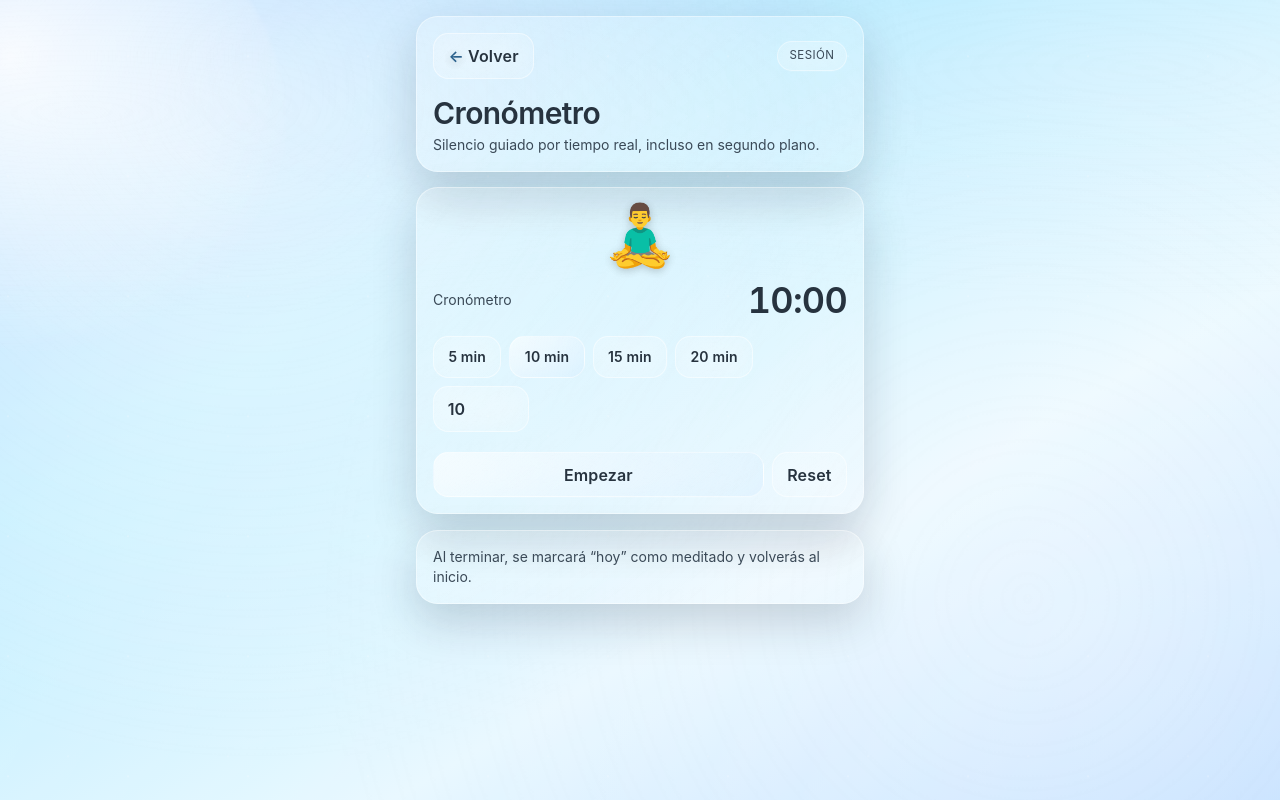
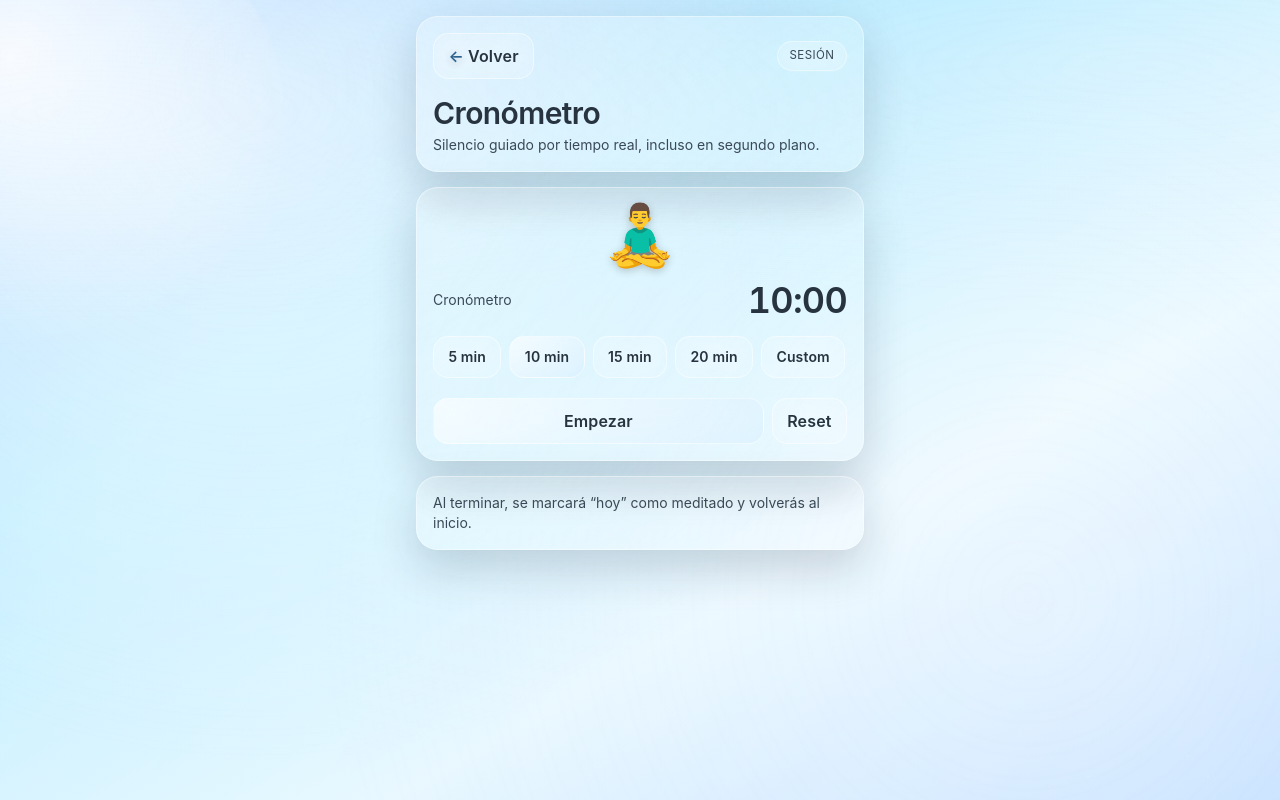
Before and after one commit to Alex-human/medit-streak, a Next.js app: page /timer in a window 1280 px wide. Built offline with nearby package versions, Linux system fonts and the light colour scheme.

Commit message:
gong fix 6

```diff
--- a/components/TimerCard.tsx
+++ b/components/TimerCard.tsx
@@ -1,6 +1,6 @@
 "use client";
 
-import { useCallback, useEffect, useMemo, useRef, useState } from "react";
+import { useEffect, useMemo, useRef, useState } from "react";
 
 const PRESETS = [5, 10, 15, 20];
 
@@ -20,114 +20,34 @@ export default function TimerCard({
   const [minutes, setMinutes] = useState<number>(10);
   const [secondsLeft, setSecondsLeft] = useState<number>(minutes * 60);
   const [running, setRunning] = useState(false);
-
-  const endAtRef = useRef<number | null>(null);
+  const [showCustomInput, setShowCustomInput] = useState(false);
   const gongRef = useRef<HTMLAudioElement | null>(null);
-  const finishCalledRef = useRef(false);
-
-  const getRemainingSeconds = useCallback((endAt: number) => {
-    return Math.max(0, Math.ceil((endAt - Date.now()) / 1000));
-  }, []);
-
-  // iOS/PWA: "desbloquea" el audio en un gesto del usuario (click/tap).
-  const unlockGong = useCallback(() => {
-    const gong = gongRef.current;
-    if (!gong) return;
-
-    try {
-      // Asegura que el elemento tiene el recurso listo
-      gong.load();
-
-      // Truco típico iOS: reproducir en mute dentro del gesto, pausar, y desmutear
-      gong.muted = true;
-      gong.currentTime = 0;
-
-      const p = gong.play();
-      if (p && typeof (p as Promise<void>).then === "function") {
-        void (p as Promise<void>)
-          .then(() => {
-            gong.pause();
-            gong.currentTime = 0;
-            gong.muted = false;
-          })
-          .catch(() => {
-            gong.muted = false;
-          });
-      } else {
-        gong.pause();
-        gong.currentTime = 0;
-        gong.muted = false;
-      }
-    } catch {
-      // no-op
-    }
-  }, []);
-
-  const completeFinish = useCallback(() => {
-    if (finishCalledRef.current) return;
-    finishCalledRef.current = true;
-    onFinish?.();
-  }, [onFinish]);
-
-  const playGongAndFinish = useCallback(() => {
-    const gong = gongRef.current;
-    if (!gong) {
-      completeFinish();
-      return;
-    }
-
-    finishCalledRef.current = false;
-
-    try {
-      gong.currentTime = 0;
-
-      const onEnded = () => {
-        gong.removeEventListener("ended", onEnded);
-        completeFinish();
-      };
-      gong.addEventListener("ended", onEnded);
-
-      const p = gong.play();
-      if (p && typeof (p as Promise<void>).catch === "function") {
-        void (p as Promise<void>).catch(() => {
-          gong.removeEventListener("ended", onEnded);
-          completeFinish();
-        });
-      }
-    } catch {
-      completeFinish();
-    }
-  }, [completeFinish]);
 
   useEffect(() => {
     if (!running) return;
+    const id = setInterval(() => {
+      setSecondsLeft((prev) => {
+        if (prev <= 1) {
+          setRunning(false);
 
-    const tick = () => {
-      const endAt = endAtRef.current;
-      if (!endAt) return;
+          // sonar gong (si falla por restricciones del navegador, no rompe)
+          const gong = gongRef.current;
+          if (gong) {
+            try {
+              gong.currentTime = 0;
+              void gong.play();
+            } catch {}
+          }
 
-      const next = getRemainingSeconds(endAt);
-      setSecondsLeft(next);
+          onFinish?.();
+          return 0;
+        }
+        return prev - 1;
+      });
+    }, 1000);
 
-      if (next === 0) {
-        setRunning(false);
-        endAtRef.current = null;
-        playGongAndFinish();
-      }
-    };
-
-    const id = window.setInterval(tick, 250);
-    window.addEventListener("visibilitychange", tick);
-    window.addEventListener("focus", tick);
-    window.addEventListener("pageshow", tick);
-
-    return () => {
-      window.clearInterval(id);
-      window.removeEventListener("visibilitychange", tick);
-      window.removeEventListener("focus", tick);
-      window.removeEventListener("pageshow", tick);
-    };
-  }, [running, getRemainingSeconds, playGongAndFinish]);
+    return () => clearInterval(id);
+  }, [running, onFinish]);
 
   const label = useMemo(() => formatSeconds(secondsLeft), [secondsLeft]);
 
@@ -136,22 +56,13 @@ export default function TimerCard({
       <audio ref={gongRef} src="/sounds/gong.mp3" preload="auto" />
 
       <div className="flex items-center justify-center mb-4">
-        <div
-          className={
-            running
-              ? "anim-floaty text-6xl select-none ui-icon"
-              : "text-6xl select-none ui-icon"
-          }
-        >
+        <div className={running ? "anim-floaty text-6xl select-none ui-icon" : "text-6xl select-none ui-icon"}>
           🧘‍♂️
         </div>
       </div>
-
       <div className="flex items-center justify-between">
         <div className="text-sm muted">Cronómetro</div>
-        <div className="glass-title text-4xl font-semibold tabular-nums">
-          {label}
-        </div>
+        <div className="glass-title text-4xl font-semibold tabular-nums">{label}</div>
       </div>
 
       <div className="flex gap-2 mt-4 flex-wrap">
@@ -159,14 +70,16 @@ export default function TimerCard({
           <button
             key={p}
             onClick={() => {
-              if (running) return;
+              if (!running) {
                 setMinutes(p);
                 setSecondsLeft(p * 60);
+                setShowCustomInput(false);
                 onMinutesChange?.(p);
+              }
             }}
             className={[
               "glass-button text-sm",
-              minutes === p ? "glass-button-primary" : "glass-button-muted",
+              minutes === p && !showCustomInput ? "glass-button-primary" : "glass-button-muted",
               running ? "opacity-45 cursor-not-allowed" : "",
             ].join(" ")}
             disabled={running}
@@ -175,6 +88,23 @@ export default function TimerCard({
           </button>
         ))}
 
+        <button
+          type="button"
+          disabled={running}
+          onClick={() => {
+            if (running) return;
+            setShowCustomInput((prev) => !prev);
+          }}
+          className={[
+            "glass-button text-sm",
+            showCustomInput ? "glass-button-primary" : "glass-button-muted",
+            running ? "opacity-45 cursor-not-allowed" : "",
+          ].join(" ")}
+        >
+          Custom
+        </button>
+
+        {showCustomInput && (
           <input
             type="number"
             inputMode="numeric"
@@ -188,23 +118,17 @@ export default function TimerCard({
               setSecondsLeft(next * 60);
               onMinutesChange?.(next);
             }}
-          className="glass-input w-24 text-base font-semibold"
+            className="glass-input w-28 text-base font-semibold"
             title="Minutos personalizados"
           />
+        )}
       </div>
 
       <div className="flex gap-2 mt-5">
         {!running ? (
           <button
             onClick={() => {
-              // IMPORTANTE: desbloquea audio en el gesto del usuario (iOS/PWA)
-              unlockGong();
-
-              finishCalledRef.current = false;
-              const durationSeconds =
-                secondsLeft > 0 ? secondsLeft : minutes * 60;
-              setSecondsLeft(durationSeconds);
-              endAtRef.current = Date.now() + durationSeconds * 1000;
+              if (secondsLeft <= 0) setSecondsLeft(minutes * 60);
               setRunning(true);
             }}
             className="glass-button glass-button-primary flex-1 py-3"
@@ -213,13 +137,7 @@ export default function TimerCard({
           </button>
         ) : (
           <button
-            onClick={() => {
-              if (endAtRef.current) {
-                setSecondsLeft(getRemainingSeconds(endAtRef.current));
-              }
-              endAtRef.current = null;
-              setRunning(false);
-            }}
+            onClick={() => setRunning(false)}
             className="glass-button glass-button-muted flex-1 py-3"
           >
             Pausar
@@ -229,7 +147,6 @@ export default function TimerCard({
         <button
           onClick={() => {
             setRunning(false);
-            endAtRef.current = null;
             setSecondsLeft(minutes * 60);
           }}
           className="glass-button glass-button-muted py-3"
```
Lines whose indentation alone changed are shown as unchanged.
